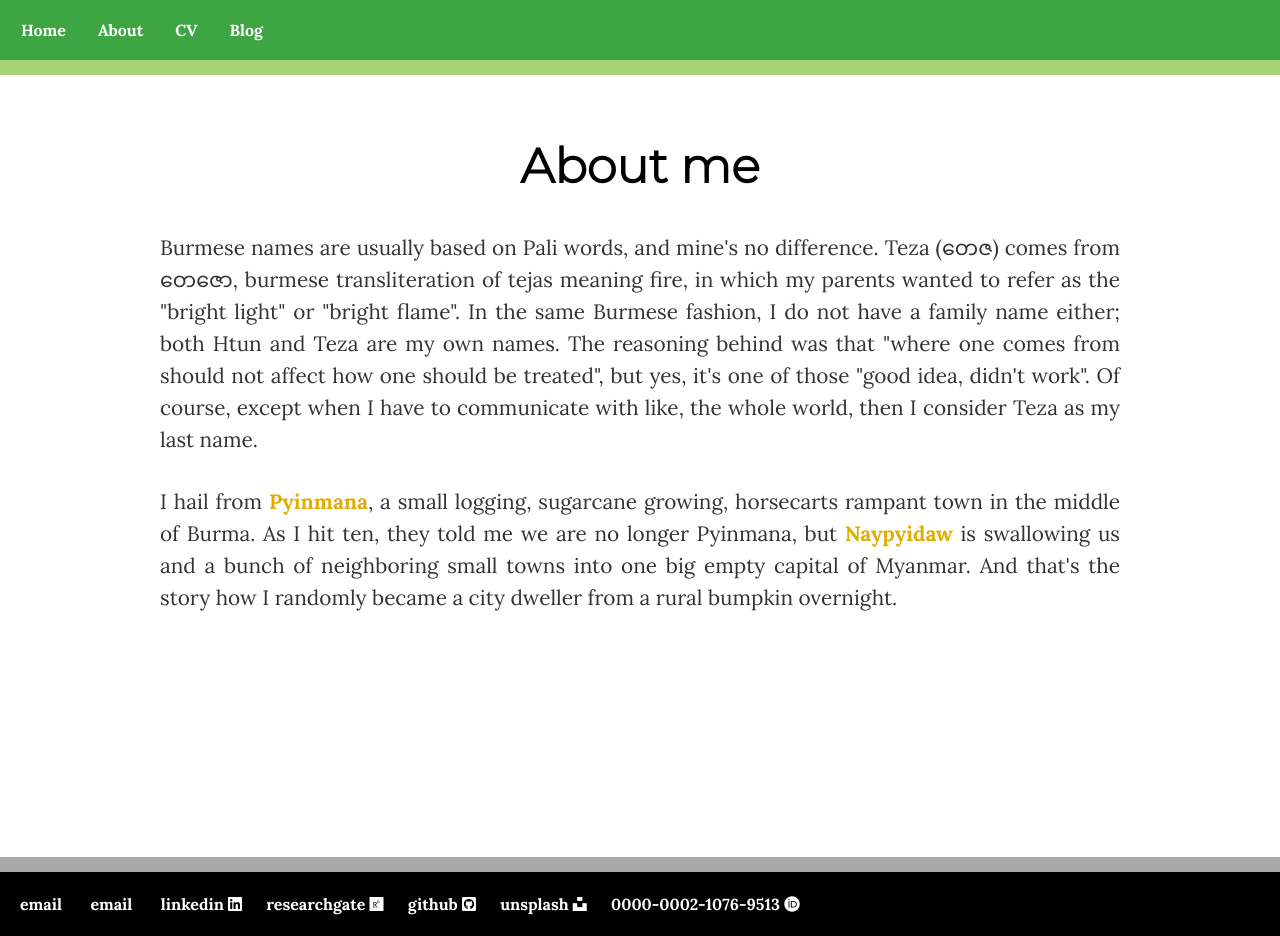
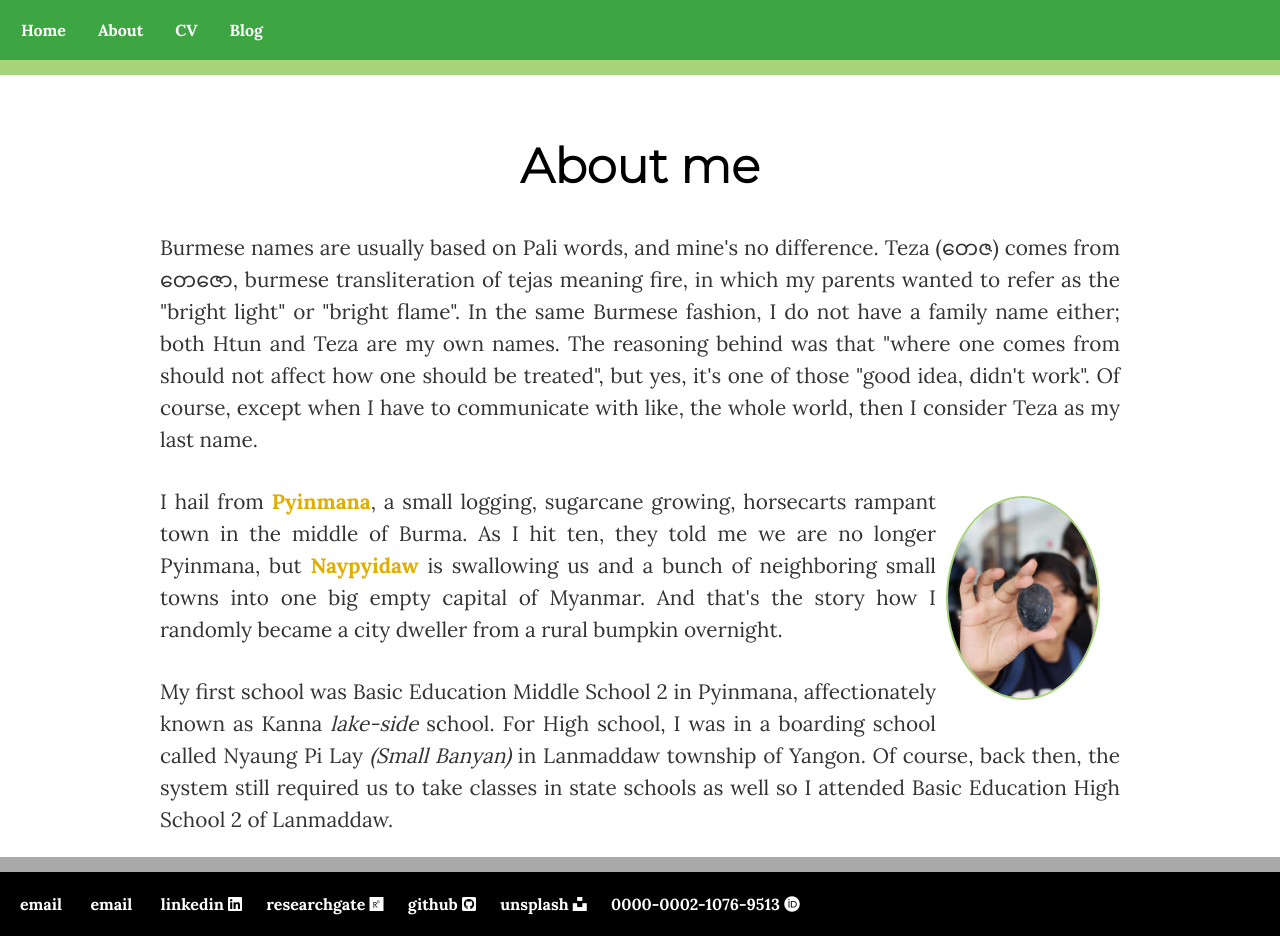
Before and after one commit to finerbrighterlighter/finerbrighterlighter.github.io, a Jekyll site: the page built from about/index.html, in a window 1280 px wide and 936 px high. Built offline with Jekyll 4.4.1, drawn with Linux system fonts in a browser that asks for light colours; nearby versions of some CDN libraries.

Commit message:
About me push

```diff
--- a/about/index.html
+++ b/about/index.html
@@ -6,6 +6,13 @@ title: About me
 	<h1>About me</h1>
 	<body>
 		<p>Burmese names are usually based on Pali words, and mine's no difference. Teza (တေဇ) comes from တေဇော, burmese transliteration of tejas meaning fire, in which my parents wanted to refer as the "bright light" or "bright flame". In the same Burmese fashion, I do not have a family name either; both Htun and Teza are my own names. The reasoning behind was that "where one comes from should not affect how one should be treated", but yes, it's one of those "good idea, didn't work". Of course, except when I have to communicate with like, the whole world, then I consider Teza as my last name. </p>
-		<p>I hail from <a href="https://en.wikipedia.org/wiki/Pyinmana">Pyinmana</a>, a small logging, sugarcane growing, horsecarts rampant town in the middle of Burma. As I hit ten, they told me we are no longer Pyinmana, but <a href="https://en.wikipedia.org/wiki/Naypyidaw">Naypyidaw</a> is swallowing us and a bunch of neighboring small towns into one big empty capital of Myanmar. And that's the story how I randomly became a city dweller from a rural bumpkin overnight. </p>
+		<div class="square">
+        	<div>
+			<img src="/image/hteza2.JPG"  alt="This is an image of Htun Teza with an egg." width="150" style="float: right; margin: 10px 20px 20px 10px;border-radius:50%;border: 2px solid #a7d379;">
+			</div>
+			<p> I hail from <a href="https://en.wikipedia.org/wiki/Pyinmana">Pyinmana</a>, a small logging, sugarcane growing, horsecarts rampant town in the middle of Burma. As I hit ten, they told me we are no longer Pyinmana, but <a href="https://en.wikipedia.org/wiki/Naypyidaw">Naypyidaw</a> is swallowing us and a bunch of neighboring small towns into one big empty capital of Myanmar. And that's the story how I randomly became a city dweller from a rural bumpkin overnight.</p>
+			<p> My first school was Basic Education Middle School 2 in Pyinmana, affectionately known as Kanna <i>lake-side</i> school. For High school, I was in a boarding school called Nyaung Pi Lay <i>(Small Banyan)</i> in Lanmaddaw township of Yangon. Of course, back then, the system still required us to take classes in state schools as well so I attended Basic Education High School 2 of Lanmaddaw.</p>
+		</div>
+
 	</body>
 </div><!-- /.blurb -->
--- a/index.html
+++ b/index.html
@@ -14,7 +14,7 @@ title: Home
 	<div class="square">
         	<div>
 			<iframe allow="encrypted-media *" style="width:300px;height:400px;overflow:hidden;background:transparent;align:right;float:right;margin: 20px 10px 100px 20px;border-radius:5%;border: 2px solid #a7d379;" sandbox="allow-forms allow-popups allow-same-origin allow-scripts allow-storage-access-by-user-activation allow-top-navigation-by-user-activation" src="https://embed.music.apple.com/th/playlist/replay-2022/pl.rp-755XHRnNGGR6"></iframe>
-		</div>
+			</div>
 		<p>In my free time, I prefer to keep myself in my room, listening to music, walking around with a headset, watching sitcoms or anime on repeat. Watching people watch the shows I enjoyed is a guilty pleasure but I am not proud that I am encouraging copyrights infringements.</p>
 		<p>Here's a playlist of my most listened songs in 2022,
 		<a href="https://music.apple.com/th/playlist/replay-2021/pl.rp-8AA9cXvO44Xo">2021</a>,
```
